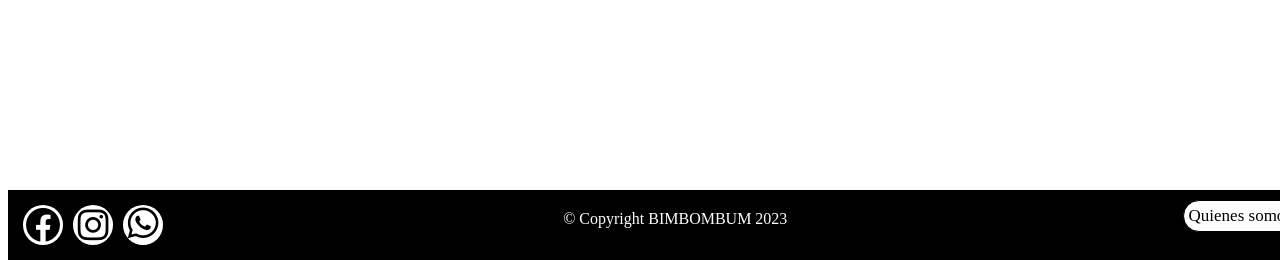
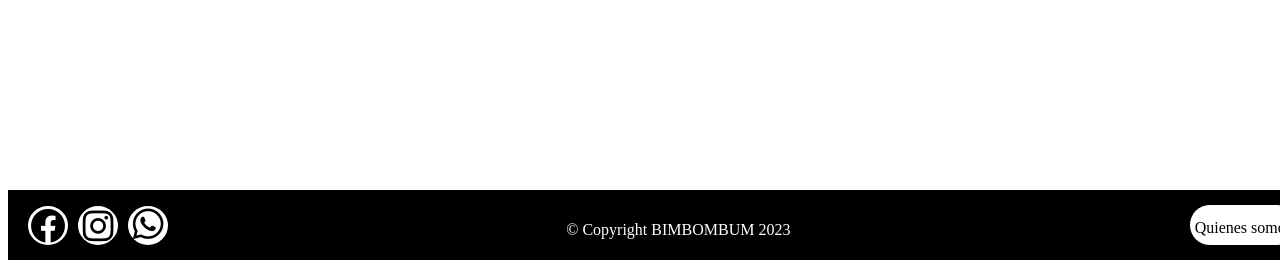
Before and after one commit to oliverdrullard/bimbombum, a Django app: page /usuario/pie/ in a window 1280 px wide. Shown: the part 540-800 px from the top of the page. Run offline with Django 3.2, Linux system fonts and the light colour scheme.

Commit message:
Footer listo reorganizado

```diff
--- a/Template/pie.html
+++ b/Template/pie.html
@@ -3,7 +3,8 @@
 <link rel="stylesheet" href="/static/pie.css">
 
     <footer id="pie" class="pie_pagina">
-        <div class="conten-pie">
+
+        <div class="redes_sociales_padre">
             <div class="boton" >
                 <div class="ico">
                     <a target="_blank" href="https://facebook.com/">
@@ -27,12 +28,15 @@
                     </a>
                 </div>
             </div>
+        </div>
 
+
+            <p class="informacion_empresa"> &copy; Copyright BIMBOMBUM 2023</p>
+
+
+        <div class="quienes_somos">
+            <a href="{% url 'quienes_somos'%}" class="inform">
+                Quienes somos
+            </a>
         </div>
-        <a href="{% url 'quienes_somos'%}" class="inform">
-            <p class="informacion">Quienes somos</p>
-        </a>
-        <a target="_blank" href="" class="RC">
-            <p class="informacion_empresa">© Copyright BIMBOMBUM 2023</p>
-       </a>
     </footer>
--- a/static/pie.css
+++ b/static/pie.css
@@ -10,8 +10,48 @@
   position: absolute;
   margin-bottom: 0;
   width: 100%;
+  text-align: center;
+  display: flex;
+  align-items: center;
+  justify-content: center;
+
 
 }
+/* Contenedor de las redes sociales */
+.redes_sociales_padre{
+ margin-right: auto;
+ display: flex;
+
+}
+.boton{
+  margin-left: 10px;
+  width: 40px;
+  border-radius: 50%;
+  background-color: #ffffff;
+  transition: all 0.3s ease-out;
+}
+
+/* contenedor Quienes somos */
+.quienes_somos{
+  height: 35px;
+  border: 1px solid black;
+  border-radius: 50px;
+  padding: 5px;
+  background-color: #ffffff;
+  transition: all 0.3s ease-out;
+  margin-left: auto;
+  display: flex;
+  align-items: center;
+  justify-content: center;
+
+}
+
+.quienes_somos{
+  padding-bottom: 0px;
+}
+
+
+
 .pie_pagina{
   position: absolute;
   bottom: 0;
@@ -22,19 +62,7 @@ a{
   text-decoration: none;
   color: black;
 }
-.conten-pie .boton{
-  display: inline-block;
-  height: 40px;
-  width: 40px;
-  float: left;
-  margin-top: 0 10px;
-  overflow: hidden;
-  border-radius: 50px;
-  cursor: pointer;
-  transition: all 0.3s ease-out;
- background-color: #ffffff;
- margin: 5px;
-}
+
 
 .ico i{
   font-size: 35px;
@@ -70,35 +98,13 @@ a{
   color: #3b5998 ;
 }
 
-.informacion{
-    font-size: 17Px;
-    background-color: #ffffff;
-    float: right;
-    border: 1px solid black;
-    border-radius: 50px;
-    margin-right: 20px;
-    margin-top: -7px;
-    padding: 5px;
-    transition: all 0.3s ease-out;
-    text-decoration: none;
-    color: #000000;
 
+.quienes_somos:hover{
+  transform: translateY(-25%);
+  /* background-color: #000000; */
 }
-.informacion:hover{
-  transform: translateY(-25%);
-  background-color: #000000;
-  color: #ffffff;
-}
- .RC{
-  text-align: center;
-  color: #000000;
 
- }
 
-.informacion{
-  margin: 0;
-
-  }
 
 .informacion_empresa{
   padding-top: 10px;
```
